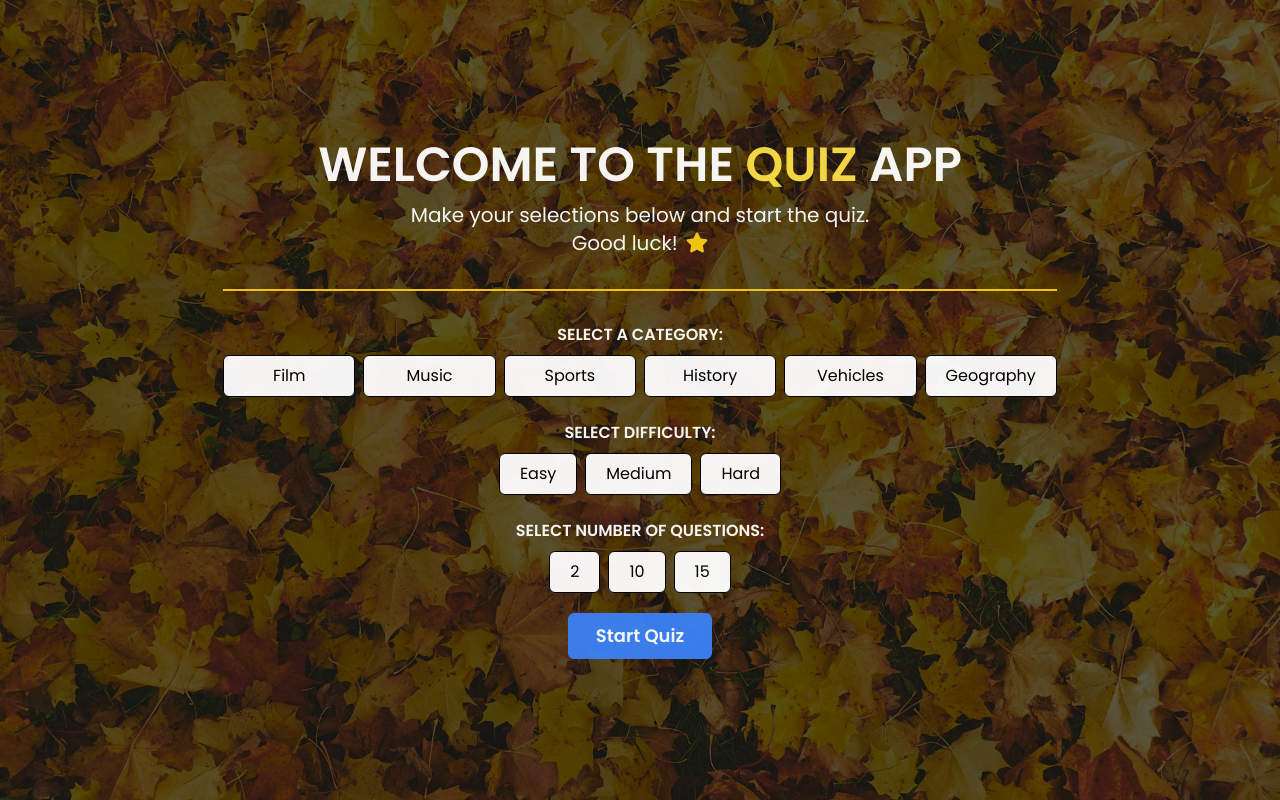
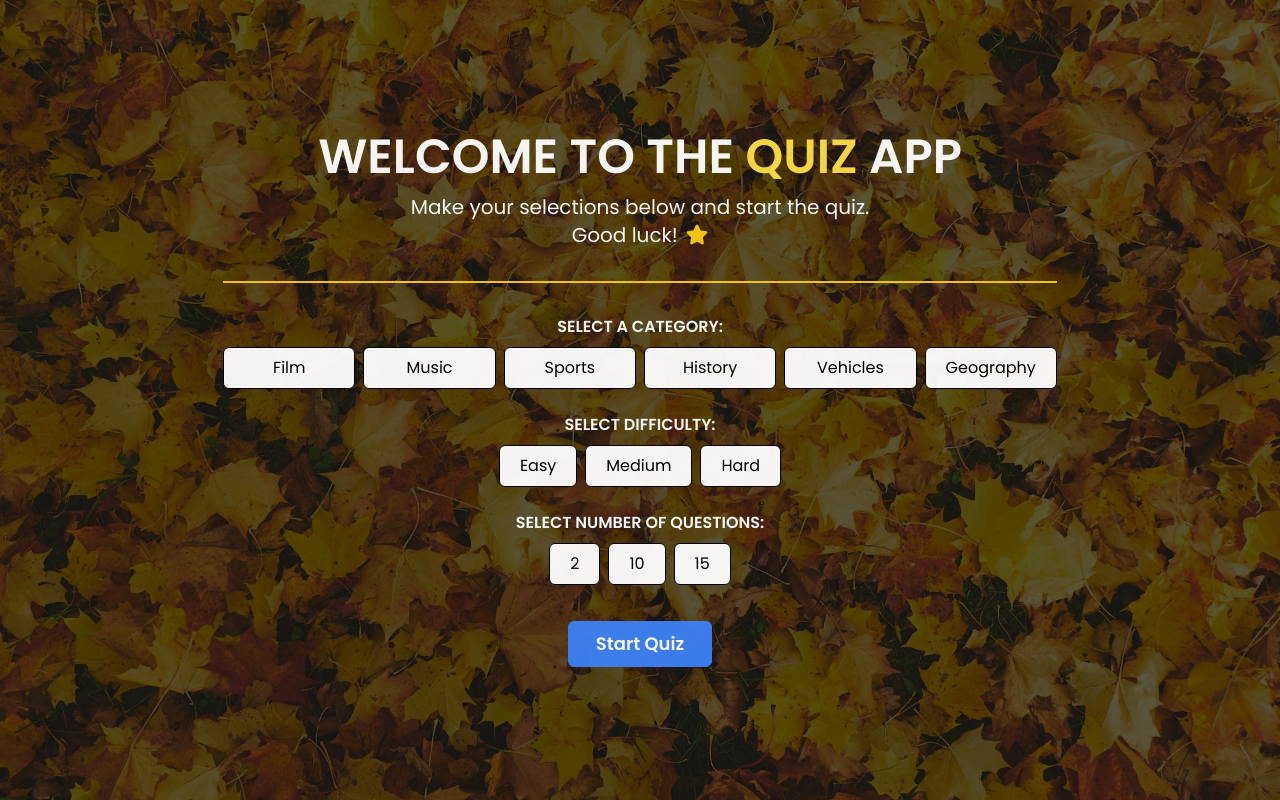
Before and after one commit to nurme-ave/svelte5-quiz-app, a SvelteKit app: page / in a window 1280 px wide. Built offline with nearby package versions, Linux system fonts and the light colour scheme.

Commit message:
Add a bit more margin-top to the Start Quiz button

```diff
--- a/src/routes/+page.svelte
+++ b/src/routes/+page.svelte
@@ -118,7 +118,7 @@
 			onclick={startQuiz}
 			disabled={!$selectedCategory || !$selectedDifficulty || !$selectedQuestionCount}
 			variant="primary"
-			customClass="w-36 mt-3 text-lg font-semibold mx-auto fade-in delay-3"
+			customClass="w-36 text-lg font-semibold mx-auto fade-in delay-3 mt-7"
 		>
 			Start Quiz
 		</Button>
```
